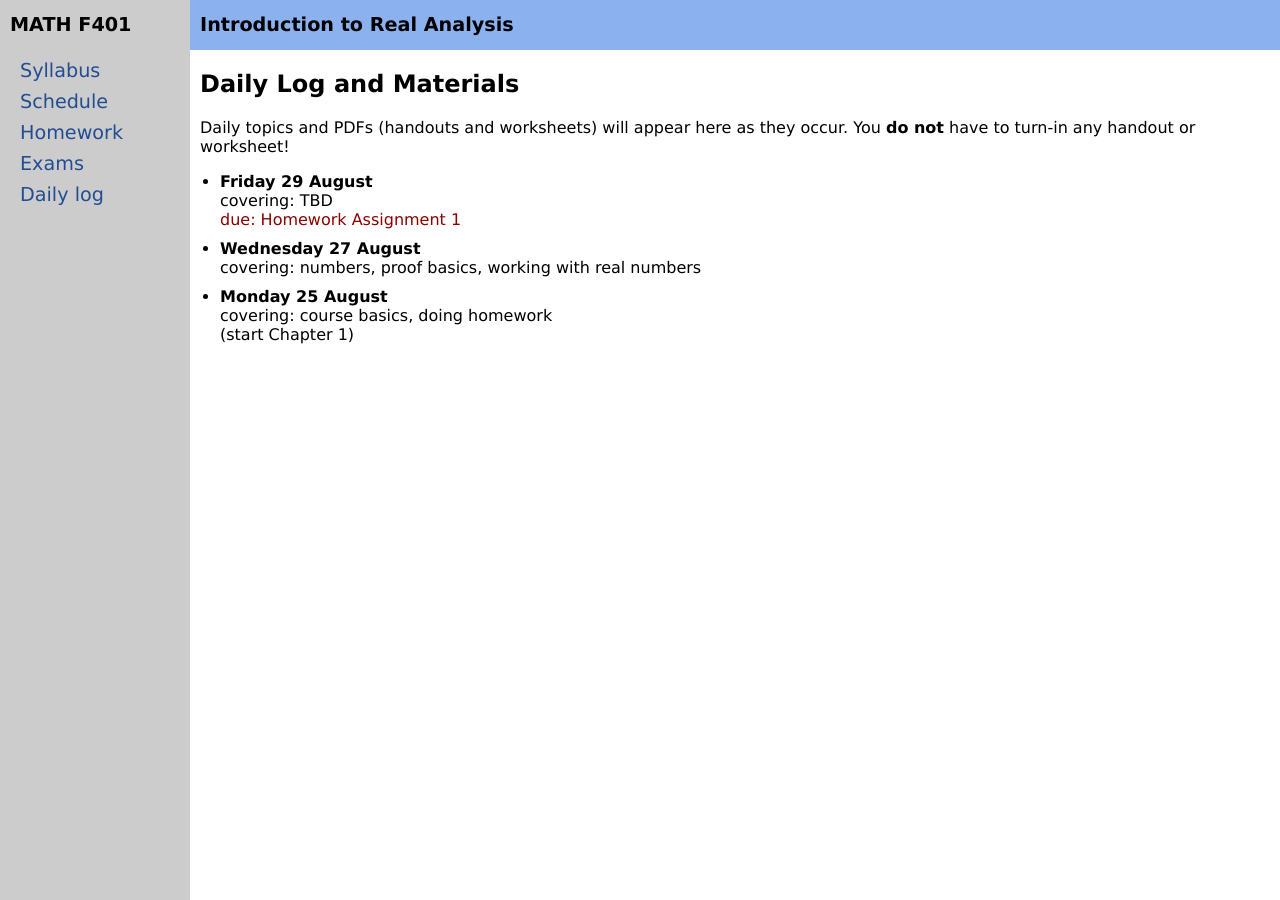
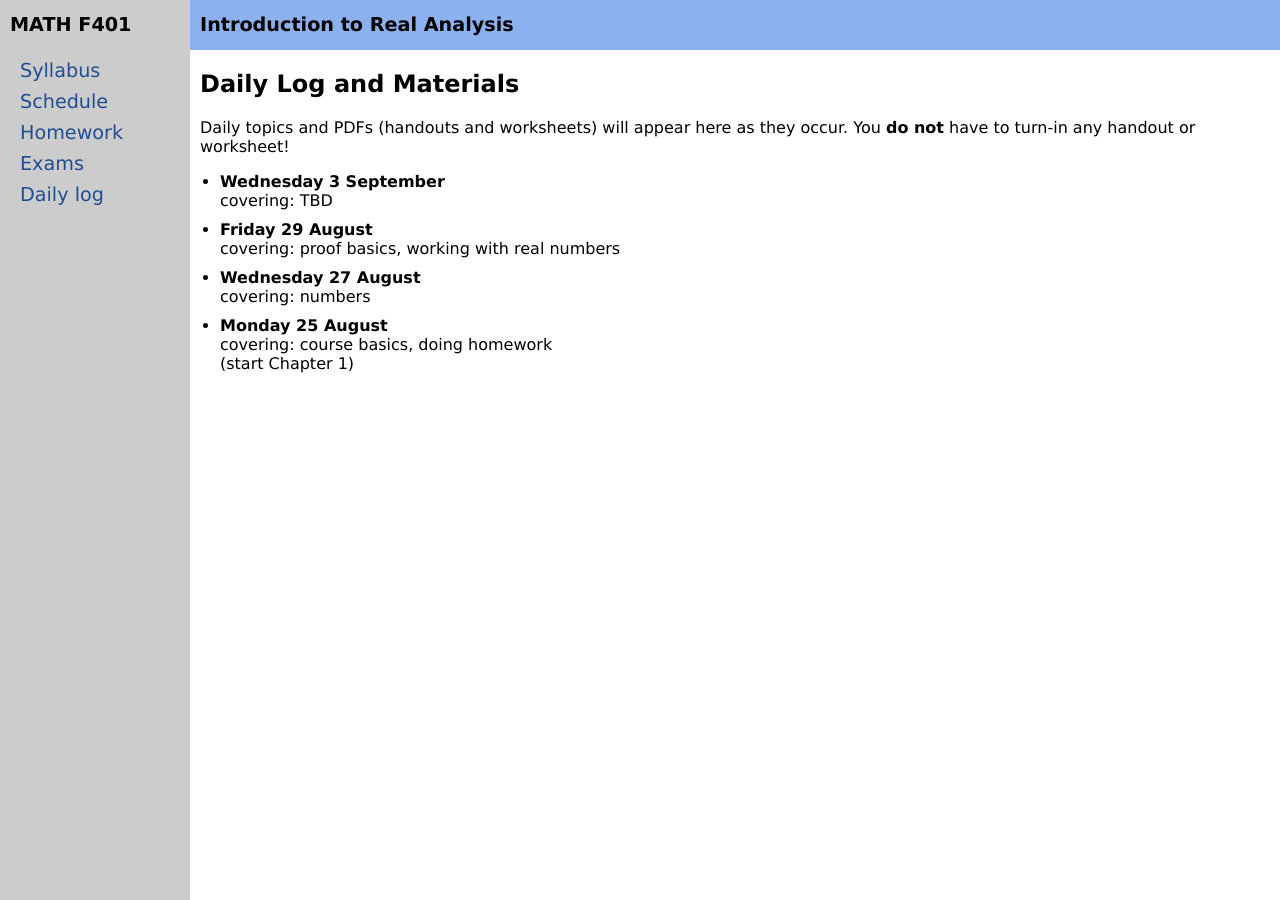
Before and after one commit to bueler/real, a Jekyll site: the page built from daily.md, in a window 1280 px wide. Built offline with Jekyll 4.4.1, drawn with Linux system fonts in a browser that asks for light colours.

Commit message:
remove due dates from daily log; update A1 due date everywhere eles

```diff
--- a/_data/daily.yml
+++ b/_data/daily.yml
@@ -1,11 +1,12 @@
 semester: Fall 2025
 home: assets/
 daily:
+- day: Wednesday 3 September
+  cover: TBD
 - day: Friday 29 August
-  cover: TBD
-  due: Homework Assignment 1
+  cover: proof basics, working with real numbers
 - day: Wednesday 27 August
-  cover: numbers, proof basics, working with real numbers
+  cover: numbers
 - day: Monday 25 August
   cover: course basics, doing homework
   chapter: 1
--- a/_data/homework.yml
+++ b/_data/homework.yml
@@ -2,7 +2,7 @@ semester: Fall 2025
 home: assets/homework/F25
 homework:
 - name: Assignment 1
-  due: Friday 29 August
+  due: Wednesday 3 September
   source: A1-Template.tex
   blank: A1-Template.pdf
   #seealsoname: slides "How to put a polynomial through points"
```
Also changed, not shown: 4 other files.
